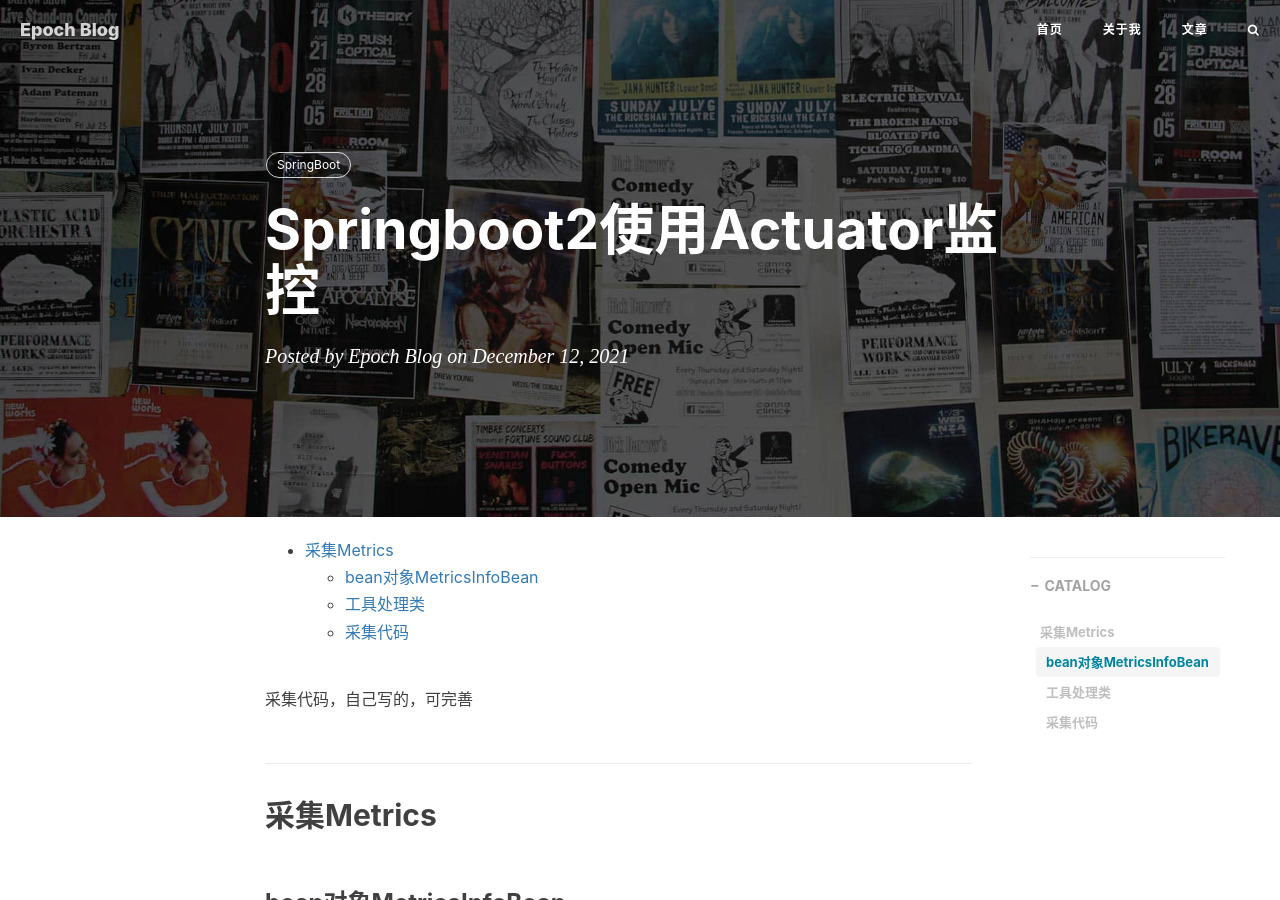
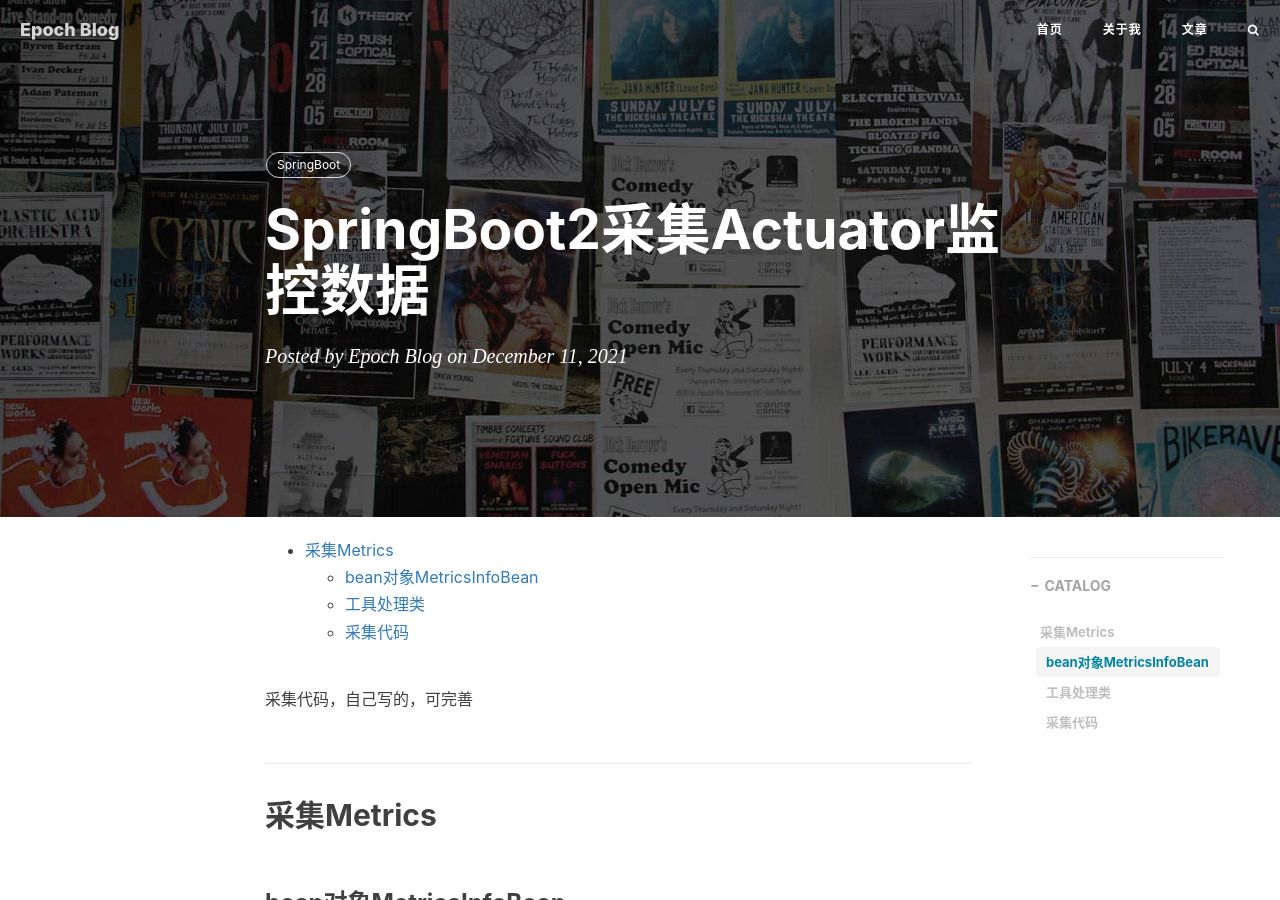
Before and after one commit to zhangqinglei1/zhangqinglei1.github.io, a Jekyll site: the page built from _posts/2021-12-11-SpringBoot2采集Actuator监控数据.md, in a window 1280 px wide and 900 px high. Built offline with Jekyll 4.4.1, drawn with Linux system fonts in a browser that asks for light colours; nearby versions of some CDN libraries; comment, search, counter and statistics services are not loaded; some of the changed text lies outside the part shown.

Commit message:
修改时间

```diff
--- a/_posts/2021-12-12-SpringBoot2采集Actuator监控数据.md
+++ b/_posts/2021-12-11-SpringBoot2采集Actuator监控数据.md
@@ -1,11 +1,11 @@
 ---
 
 layout: post
-title:  "Springboot2使用Actuator监控"
-date:   2021-12-12 20:14:54
+title:  "SpringBoot2采集Actuator监控数据"
+date:   2021-12-11 20:14:54
 categories: SpringBoot
 tags: SpringBoot
-excerpt: Springboot2使用Actuator监控
+excerpt: SpringBoot2采集Actuator监控数据
 mathjax: true
 
 ---
```
